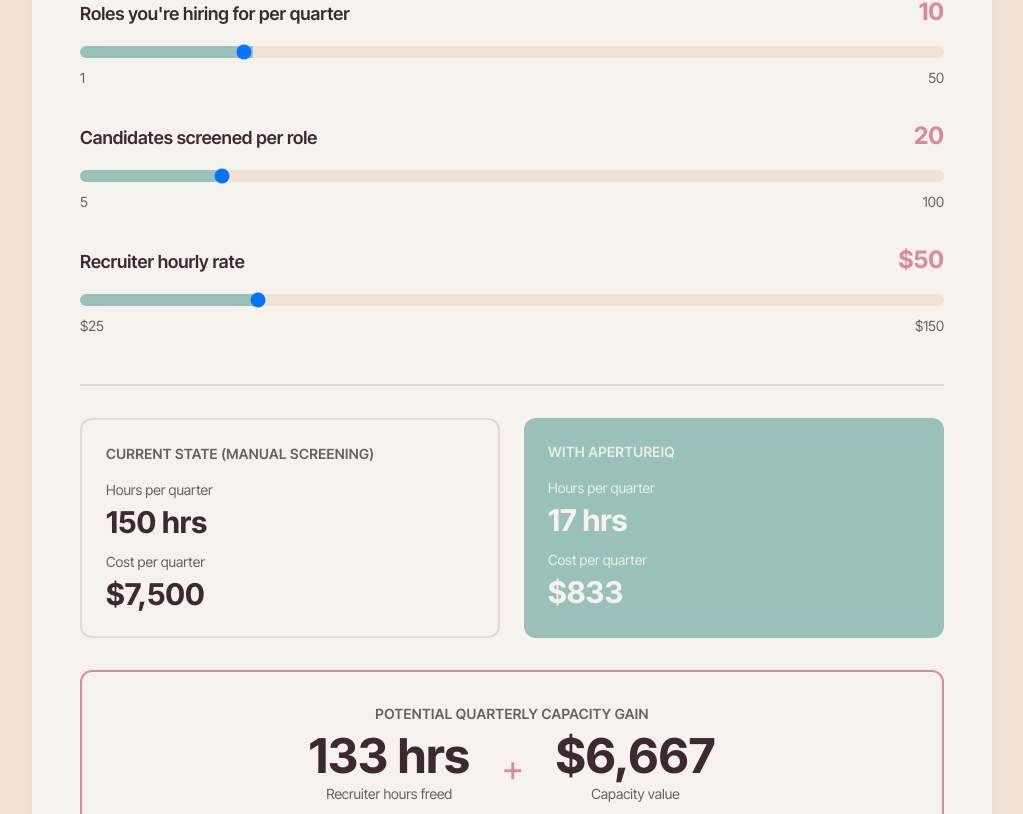
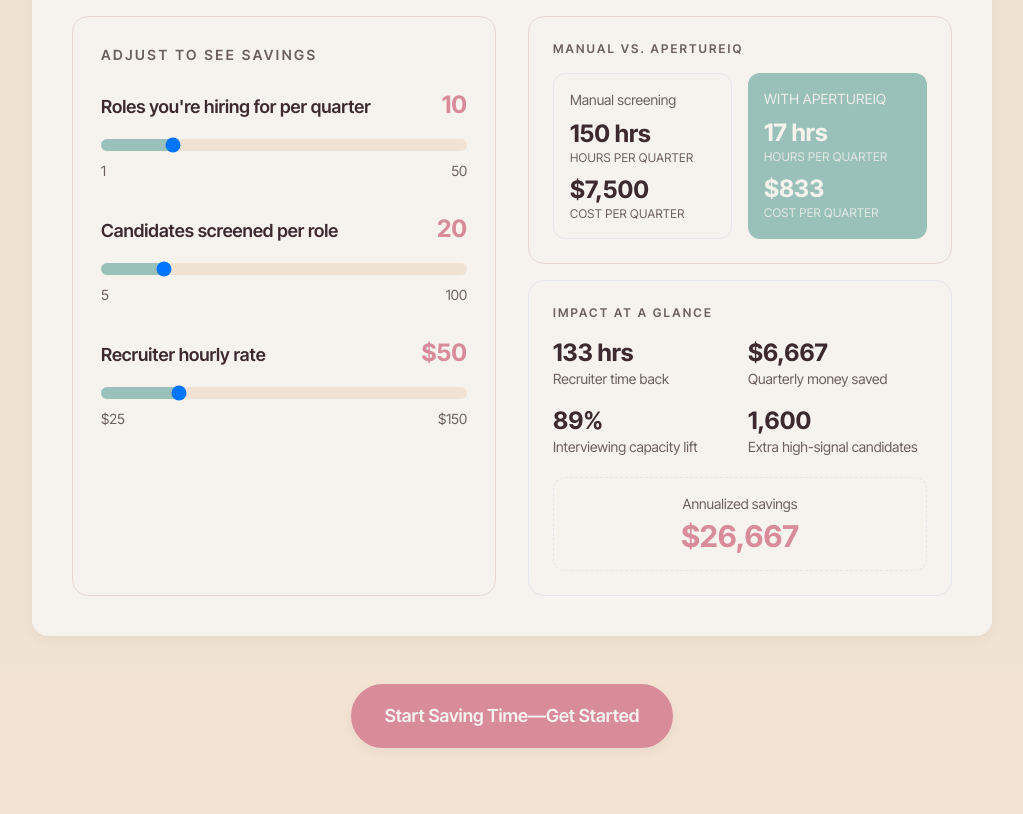
Before and after one commit to austentalbot/landing-pages, a Next.js app: page /aperture-iq in a window 1280 px wide. Shown: the part 5426-6240 px from the top of the page, without its empty margins (128-1151 px from the left). Built offline with nearby package versions, Linux system fonts and the light colour scheme.

Commit message:
condense calculator

```diff
--- a/app/aperture-iq/CollapsibleFeatures.tsx
+++ b/app/aperture-iq/CollapsibleFeatures.tsx
@@ -67,7 +67,7 @@
                 </p>
 
                 {/* Example dialogue for Adaptive Interviewing */}
-                {'example' in feature.detailedContent && feature.detailedContent.example && (
+                {feature.detailedContent.example && (
                   <div className="bg-surface-background rounded-lg p-4 mb-4 border border-border-primary">
                     <h4 className="font-semibold text-text-primary mb-3 text-sm uppercase tracking-wide">
                       Example Conversation:
@@ -83,7 +83,7 @@
                 )}
 
                 {/* Dimensions for Engineered Evaluation */}
-                {'dimensions' in feature.detailedContent && feature.detailedContent.dimensions && (
+                {feature.detailedContent.dimensions && (
                   <div className="mb-4">
                     <h4 className="font-semibold text-text-primary mb-3">
                       5 Core Dimensions:
@@ -97,7 +97,7 @@
                 )}
 
                 {/* Bullets */}
-                {'bullets' in feature.detailedContent && feature.detailedContent.bullets && (
+                {feature.detailedContent.bullets && (
                   <ul className="space-y-2">
                     {feature.detailedContent.bullets.map((bullet, i) => (
                       <li key={i} className="flex items-start gap-2 text-text-secondary">
--- a/app/aperture-iq/ROICalculator.tsx
+++ b/app/aperture-iq/ROICalculator.tsx
@@ -4,8 +4,12 @@
 import { ROI_DEFAULTS } from "./constants";
 
 export default function ROICalculator() {
-  const [rolesPerQuarter, setRolesPerQuarter] = useState<number>(ROI_DEFAULTS.rolesPerQuarter);
-  const [candidatesPerRole, setCandidatesPerRole] = useState<number>(ROI_DEFAULTS.candidatesPerRole);
+  const [rolesPerQuarter, setRolesPerQuarter] = useState<number>(
+    ROI_DEFAULTS.rolesPerQuarter
+  );
+  const [candidatesPerRole, setCandidatesPerRole] = useState<number>(
+    ROI_DEFAULTS.candidatesPerRole
+  );
   const [hourlyRate, setHourlyRate] = useState<number>(ROI_DEFAULTS.hourlyRate);
 
   // Track interactions
@@ -16,7 +20,8 @@
   }, [rolesPerQuarter, candidatesPerRole, hourlyRate]);
 
   // Calculations
-  const currentHoursPerQuarter = rolesPerQuarter * candidatesPerRole * (45 / 60); // 45 min per screen
+  const currentHoursPerQuarter =
+    rolesPerQuarter * candidatesPerRole * (45 / 60); // 45 min per screen
   const currentCostPerQuarter = currentHoursPerQuarter * hourlyRate;
 
   const withAIHoursPerQuarter = rolesPerQuarter * candidatesPerRole * (5 / 60); // 5 min review
@@ -25,11 +30,19 @@
   const timeSavedPerQuarter = currentHoursPerQuarter - withAIHoursPerQuarter;
   const costSavedPerQuarter = currentCostPerQuarter - withAICostPerQuarter;
   const annualSavings = costSavedPerQuarter * 4;
+  const additionalScreenedCandidates = Math.max(
+    Math.round(timeSavedPerQuarter / (5 / 60)),
+    0
+  );
+  const interviewingCapacityLift =
+    currentHoursPerQuarter > 0
+      ? Math.round((timeSavedPerQuarter / currentHoursPerQuarter) * 100)
+      : 0;
 
   const formatCurrency = (value: number) => {
-    return new Intl.NumberFormat('en-US', {
-      style: 'currency',
-      currency: 'USD',
+    return new Intl.NumberFormat("en-US", {
+      style: "currency",
+      currency: "USD",
       minimumFractionDigits: 0,
       maximumFractionDigits: 0,
     }).format(value);
@@ -43,16 +56,24 @@
     <div className="max-w-5xl mx-auto px-4 sm:px-6 lg:px-8">
       <div className="text-center mb-12">
         <h2 className="text-4xl font-bold text-text-primary mb-4">
-          See How Much Time You Free Up
+          See How Much Recruiter Time You Free Up
         </h2>
         <p className="text-xl text-text-secondary">
-          On-demand interviews remove calendars so you can move more candidates, faster.
+          See how ApertureIQ hands recruiters hours back, trims screening spend,
+          boosts interviewing capacity, and uncovers quality candidates faster.
         </p>
       </div>
 
-      <div className="bg-surface-background rounded-2xl shadow-warm p-8 md:p-12">
+      <div className="bg-surface-background rounded-2xl shadow-warm p-6 md:p-10">
+        <div className="grid gap-8 lg:grid-cols-2">
           {/* Input Sliders */}
-        <div className="space-y-8 mb-12">
+          <div className="rounded-2xl border border-border-primary bg-base-background/40 p-6 lg:p-7">
+            <div className="mb-6">
+              <p className="text-sm font-semibold uppercase tracking-[0.18em] text-text-secondary">
+                Adjust to see savings
+              </p>
+            </div>
+            <div className="space-y-8">
               {/* Roles per quarter */}
               <div>
                 <div className="flex justify-between items-baseline mb-3">
@@ -71,7 +92,11 @@
                   onChange={(e) => setRolesPerQuarter(Number(e.target.value))}
                   className="w-full h-3 bg-base-background rounded-lg appearance-none cursor-pointer slider"
                   style={{
-                background: `linear-gradient(to right, var(--brand-primary) 0%, var(--brand-primary) ${(rolesPerQuarter / 50) * 100}%, var(--base-background) ${(rolesPerQuarter / 50) * 100}%, var(--base-background) 100%)`
+                    background: `linear-gradient(to right, var(--brand-primary) 0%, var(--brand-primary) ${
+                      (rolesPerQuarter / 50) * 100
+                    }%, var(--base-background) ${
+                      (rolesPerQuarter / 50) * 100
+                    }%, var(--base-background) 100%)`,
                   }}
                 />
                 <div className="flex justify-between text-sm text-text-secondary mt-1">
@@ -98,7 +123,11 @@
                   onChange={(e) => setCandidatesPerRole(Number(e.target.value))}
                   className="w-full h-3 bg-base-background rounded-lg appearance-none cursor-pointer slider"
                   style={{
-                background: `linear-gradient(to right, var(--brand-primary) 0%, var(--brand-primary) ${((candidatesPerRole - 5) / 95) * 100}%, var(--base-background) ${((candidatesPerRole - 5) / 95) * 100}%, var(--base-background) 100%)`
+                    background: `linear-gradient(to right, var(--brand-primary) 0%, var(--brand-primary) ${
+                      ((candidatesPerRole - 5) / 95) * 100
+                    }%, var(--base-background) ${
+                      ((candidatesPerRole - 5) / 95) * 100
+                    }%, var(--base-background) 100%)`,
                   }}
                 />
                 <div className="flex justify-between text-sm text-text-secondary mt-1">
@@ -126,7 +155,11 @@
                   onChange={(e) => setHourlyRate(Number(e.target.value))}
                   className="w-full h-3 bg-base-background rounded-lg appearance-none cursor-pointer slider"
                   style={{
-                background: `linear-gradient(to right, var(--brand-primary) 0%, var(--brand-primary) ${((hourlyRate - 25) / 125) * 100}%, var(--base-background) ${((hourlyRate - 25) / 125) * 100}%, var(--base-background) 100%)`
+                    background: `linear-gradient(to right, var(--brand-primary) 0%, var(--brand-primary) ${
+                      ((hourlyRate - 25) / 125) * 100
+                    }%, var(--base-background) ${
+                      ((hourlyRate - 25) / 125) * 100
+                    }%, var(--base-background) 100%)`,
                   }}
                 />
                 <div className="flex justify-between text-sm text-text-secondary mt-1">
@@ -135,81 +168,112 @@
                 </div>
               </div>
             </div>
+          </div>
 
           {/* Results */}
-        <div className="border-t-2 border-border-primary pt-8">
-          <div className="grid grid-cols-1 md:grid-cols-2 gap-6 mb-8">
-            {/* Current State */}
-            <div className="bg-surface-background rounded-xl p-6 border-2 border-border-primary">
-              <h3 className="text-sm font-semibold text-text-secondary uppercase tracking-wide mb-4">
-                Current State (Manual Screening)
-              </h3>
-              <div className="space-y-3">
+          <div className="space-y-4">
+            <div className="rounded-2xl border border-border-primary p-6">
+              <p className="text-xs font-semibold uppercase tracking-[0.18em] text-text-secondary mb-4">
+                Manual vs. ApertureIQ
+              </p>
+              <div className="grid gap-4 sm:grid-cols-2">
+                <div className="rounded-xl border border-border-primary/70 p-4">
+                  <p className="text-sm text-text-secondary mb-2">
+                    Manual screening
+                  </p>
+                  <div className="space-y-2">
                     <div>
-                  <div className="text-sm text-text-secondary mb-1">Hours per quarter</div>
-                  <div className="text-3xl font-bold text-text-primary">
+                      <div className="text-2xl font-bold text-text-primary">
                         {formatHours(currentHoursPerQuarter)} hrs
+                      </div>
+                      <div className="text-xs uppercase tracking-wide text-text-secondary">
+                        Hours per quarter
                       </div>
                     </div>
                     <div>
-                  <div className="text-sm text-text-secondary mb-1">Cost per quarter</div>
-                  <div className="text-3xl font-bold text-text-primary">
+                      <div className="text-2xl font-bold text-text-primary">
                         {formatCurrency(currentCostPerQuarter)}
+                      </div>
+                      <div className="text-xs uppercase tracking-wide text-text-secondary">
+                        Cost per quarter
                       </div>
                     </div>
                   </div>
                 </div>
-
-            {/* With ApertureIQ */}
-            <div className="bg-brand-primary rounded-xl p-6 text-surface-background">
-              <h3 className="text-sm font-semibold uppercase tracking-wide mb-4 opacity-90">
+                <div className="rounded-xl bg-brand-primary text-surface-background p-4">
+                  <p className="text-sm uppercase tracking-wide mb-2 opacity-90">
                     With ApertureIQ
-              </h3>
-              <div className="space-y-3">
+                  </p>
+                  <div className="space-y-2">
                     <div>
-                  <div className="text-sm opacity-90 mb-1">Hours per quarter</div>
-                  <div className="text-3xl font-bold">
+                      <div className="text-2xl font-bold">
                         {formatHours(withAIHoursPerQuarter)} hrs
+                      </div>
+                      <div className="text-xs uppercase tracking-wide opacity-80">
+                        Hours per quarter
                       </div>
                     </div>
                     <div>
-                  <div className="text-sm opacity-90 mb-1">Cost per quarter</div>
-                  <div className="text-3xl font-bold">
+                      <div className="text-2xl font-bold">
                         {formatCurrency(withAICostPerQuarter)}
+                      </div>
+                      <div className="text-xs uppercase tracking-wide opacity-80">
+                        Cost per quarter
+                      </div>
                     </div>
                   </div>
                 </div>
               </div>
             </div>
 
-          {/* Capacity Difference */}
-          <div className="bg-surface-background rounded-xl p-8 text-center border-2 border-brand-primary-cta">
-            <div className="text-sm font-semibold text-text-secondary uppercase tracking-wide mb-2">
-              Potential Quarterly Capacity Gain
-            </div>
-            <div className="flex items-center justify-center gap-8 flex-wrap">
+            <div className="rounded-2xl border border-brand-primary-cta/60 p-6">
+              <p className="text-xs font-semibold uppercase tracking-[0.18em] text-text-secondary mb-4">
+                Impact at a glance
+              </p>
+              <div className="grid grid-cols-2 gap-4">
                 <div>
-                <div className="text-5xl font-bold text-text-primary mb-1">
+                  <div className="text-2xl font-bold text-text-primary">
                     {formatHours(timeSavedPerQuarter)} hrs
                   </div>
-                <div className="text-sm text-text-secondary">Recruiter hours freed</div>
+                  <p className="text-sm text-text-secondary">
+                    Recruiter time back
+                  </p>
                 </div>
-              <div className="text-4xl text-brand-primary-cta">+</div>
                 <div>
-                <div className="text-5xl font-bold text-text-primary mb-1">
+                  <div className="text-2xl font-bold text-text-primary">
                     {formatCurrency(costSavedPerQuarter)}
                   </div>
-                <div className="text-sm text-text-secondary">Capacity value</div>
+                  <p className="text-sm text-text-secondary">
+                    Quarterly money saved
+                  </p>
+                </div>
+                <div>
+                  <div className="text-2xl font-bold text-text-primary">
+                    {interviewingCapacityLift}%
+                  </div>
+                  <p className="text-sm text-text-secondary">
+                    Interviewing capacity lift
+                  </p>
+                </div>
+                <div>
+                  <div className="text-2xl font-bold text-text-primary">
+                    {additionalScreenedCandidates.toLocaleString()}
+                  </div>
+                  <p className="text-sm text-text-secondary">
+                    Extra high-signal candidates
+                  </p>
                 </div>
               </div>
-            <div className="mt-6 pt-6 border-t border-border-primary">
-              <div className="text-sm text-text-secondary mb-1">Annual Capacity Value</div>
-              <div className="text-4xl font-bold text-brand-primary-cta">
+              <div className="mt-5 rounded-xl border border-dashed border-brand-primary-cta/70 p-4 text-center">
+                <p className="text-sm text-text-secondary mb-1">
+                  Annualized savings
+                </p>
+                <p className="text-3xl font-bold text-brand-primary-cta">
                   {formatCurrency(annualSavings)}
+                </p>
               </div>
             </div>
           </div>
-
         </div>
       </div>
     </div>
--- a/app/aperture-iq/constants.ts
+++ b/app/aperture-iq/constants.ts
@@ -1,6 +1,28 @@
 /**
  * Constants for ApertureIQ landing page
  */
+
+export type FeatureExampleLine = {
+  speaker: string;
+  text: string;
+};
+
+export type FeatureDetailedContent = {
+  description: string;
+  bullets?: string[];
+  dimensions?: string[];
+  example?: {
+    lines: FeatureExampleLine[];
+  };
+};
+
+export type FeatureSection = {
+  id: string;
+  title: string;
+  icon: "message-square" | "bar-chart-3" | "users" | "workflow";
+  shortDescription: string;
+  detailedContent: FeatureDetailedContent;
+};
 
 export const COLORS = {
   mutedRose: "#D88C9A",
@@ -83,7 +105,7 @@
   },
 ] as const;
 
-export const FEATURE_SECTIONS = [
+export const FEATURE_SECTIONS: FeatureSection[] = [
   {
     id: "adaptive-interviewing",
     title: "Adaptive Interviewing",
--- a/app/aperture-iq/page.tsx
+++ b/app/aperture-iq/page.tsx
@@ -353,8 +353,9 @@
               </FadeInSection>
               <FadeInSection delay={80}>
                 <p className="text-lg leading-relaxed text-text-secondary sm:text-xl">
-                  Adaptive voice interviews that expose real ownership and deliver
-                  evidence-backed scorecards—without scheduling a single call.
+                  Adaptive voice interviews that expose real ownership and
+                  deliver evidence-backed scorecards—without scheduling a single
+                  call.
                 </p>
               </FadeInSection>
               <FadeInSection delay={120}>
@@ -467,7 +468,8 @@
                 Two AI-Led Screens, One Consistent Bar
               </h2>
               <p className="text-xl text-text-secondary">
-                Adaptive voice interviews with real follow-ups—no calendars, no drift.
+                Adaptive voice interviews with real follow-ups—no calendars, no
+                drift.
               </p>
             </div>
           </FadeInSection>
@@ -535,7 +537,8 @@
           <FadeInSection delay={300}>
             <div className="mx-auto mt-12 max-w-2xl rounded-2xl border border-brand-primary bg-surface-background p-6 text-center">
               <p className="text-lg font-semibold text-text-primary">
-                Candidates click the link when they're ready. You get the scorecard minutes later.
+                Candidates click the link when they're ready. You get the
+                scorecard minutes later.
               </p>
             </div>
           </FadeInSection>
@@ -615,7 +618,8 @@
           </FadeInSection>
           <FadeInSection delay={80}>
             <p className="mb-12 text-center text-xl text-text-secondary">
-              Evidence-backed scorecards with level calibration and transcript quotes—signal, not summaries.
+              Evidence-backed scorecards with level calibration and transcript
+              quotes—signal, not summaries.
             </p>
           </FadeInSection>
           <FadeInSection delay={120}>
@@ -780,7 +784,8 @@
           </FadeInSection>
           <FadeInSection delay={80}>
             <p className="mb-10 text-xl">
-              Voice-based adaptive interviews with competency-based scorecards—built for IC engineering.
+              Voice-based adaptive interviews with competency-based
+              scorecards—built for IC engineering.
             </p>
           </FadeInSection>
           <FadeInSection delay={140}>
@@ -795,7 +800,7 @@
             </CTAButton>
           </FadeInSection>
           <FadeInSection delay={200}>
-            <div className="mx-auto grid max-w-2xl grid-cols-2 gap-4 text-sm md:grid-cols-4">
+            <div className="mx-auto grid max-w-2xl grid-cols-2 gap-4 text-sm md:grid-cols-3">
               <div className="flex items-center justify-center gap-2">
                 <CheckCircle className="h-5 w-5" />
                 <span>Free trial interview included</span>
@@ -807,10 +812,6 @@
               <div className="flex items-center justify-center gap-2">
                 <CheckCircle className="h-5 w-5" />
                 <span>Integrates with your existing workflow</span>
-              </div>
-              <div className="flex items-center justify-center gap-2">
-                <CheckCircle className="h-5 w-5" />
-                <span>No contracts or commitments</span>
               </div>
             </div>
           </FadeInSection>
@@ -982,7 +983,6 @@
         isOpen={showWaitlistModal}
         onClose={() => setShowWaitlistModal(false)}
       />
-
     </div>
   );
 }
```
Lines whose indentation alone changed are shown as unchanged.
